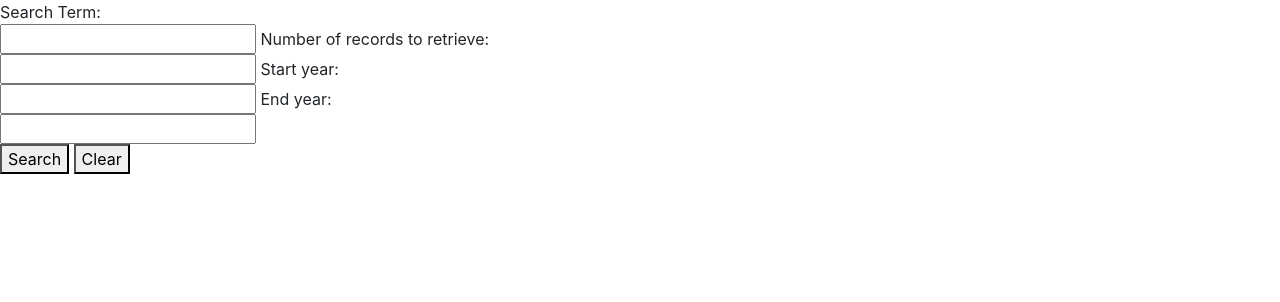
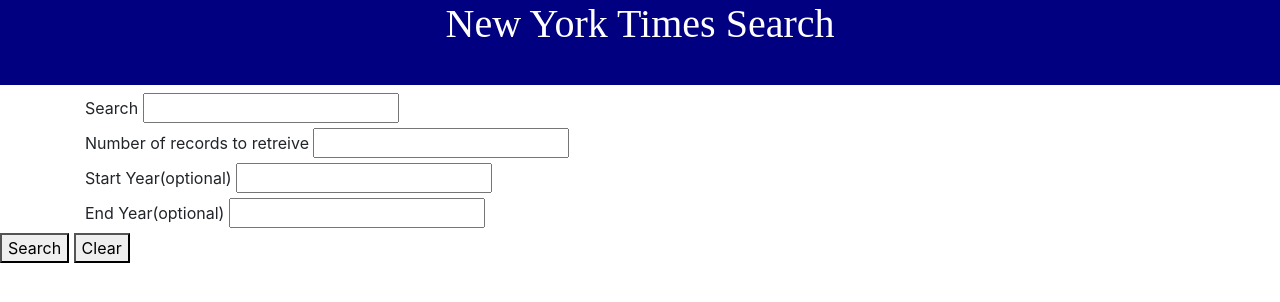
Before and after one commit to EdwardEMC/articleSearch, a plain HTML site: page index.html in a window 1280 px wide. Drawn offline with nearby package versions, Linux system fonts and the light colour scheme.

Commit message:
few changes made to index.html and added some css styling

```diff
--- a/assets/css/style.css
+++ b/assets/css/style.css
@@ -0,0 +1,13 @@
+h1 {
+    text-align: center;
+    font-family: "Times New Roman", Times, serif;
+    background-color: navy;
+    color: white;
+    height: 85px;
+}
+
+.container {
+    width: 100%;
+    clear: both;
+
+  }
--- a/index.html
+++ b/index.html
@@ -13,14 +13,20 @@
     <link rel="icon" type="image/png" href="">
 </head>
 <body>
-    Search Term: <br>
-    <input type="text" id="search">
-    Number of records to retrieve:<br>
-    <input type="text" id="limit">
-    Start year:<br>
-    <input type="text" id="startYear">
-    End year:<br>
-    <input type="text" id="endYear"><br>
+
+    <h1>New York Times Search</h1>
+    <div class = "container">
+        <form action="/action_page.php">
+          <label for="Search">Search</label>
+          <input type="text"  id="search"><br>
+          <label for="Number of records to retreive">Number of records to retreive</label>
+          <input type="text"  id="limit"><br>
+          <label for="Start year">Start Year(optional)</label>
+          <input type="text"  id="startYear"><br>
+          <label for="End year">End Year(optional)</label>
+          <input type="text"  id="endYear"><br>
+        </form>
+      </div>
     <button id="searchBtn">Search</button>
     <button id="clearBtn">Clear</button>
     <div id="topArticlesDiv"></div>
```
